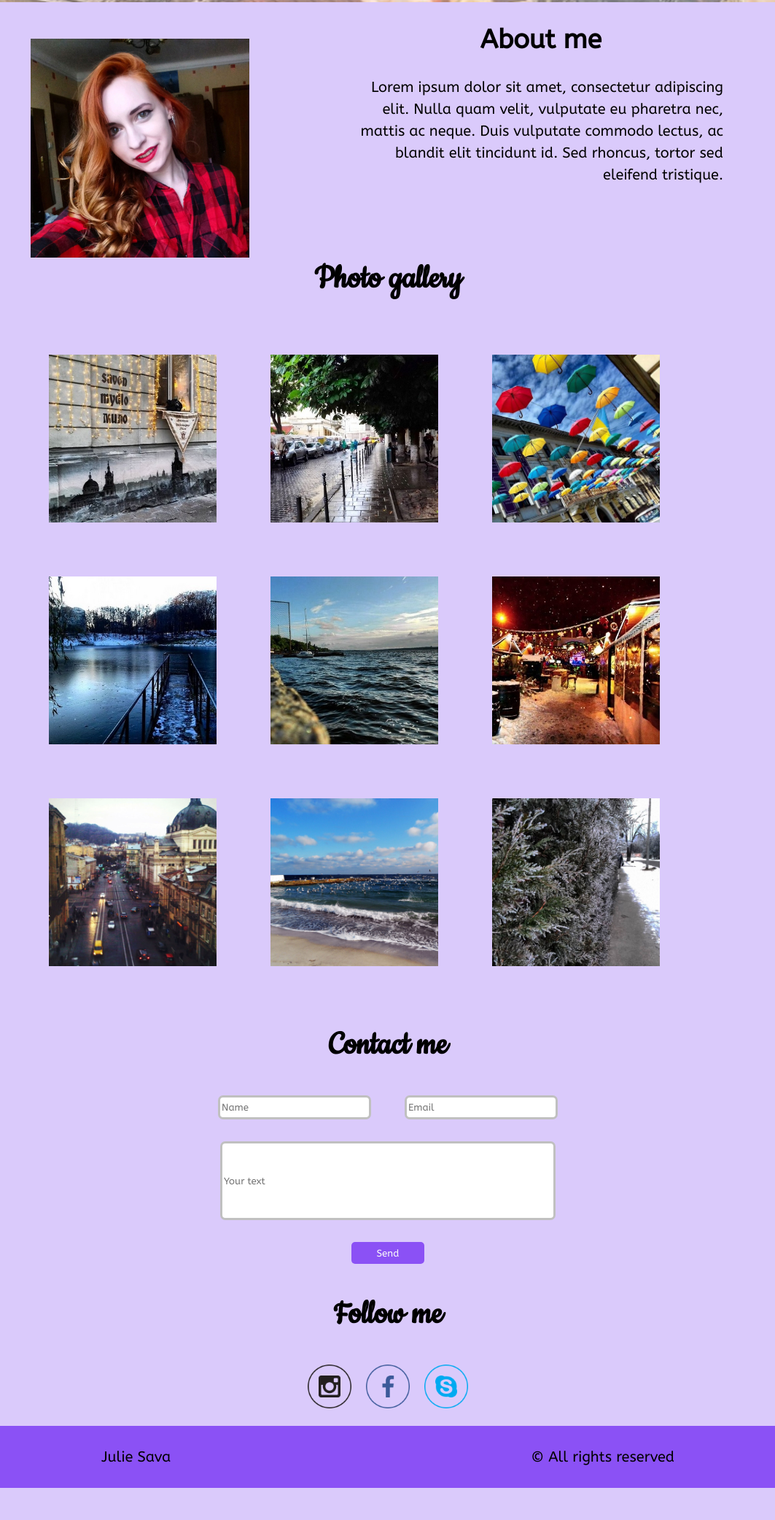
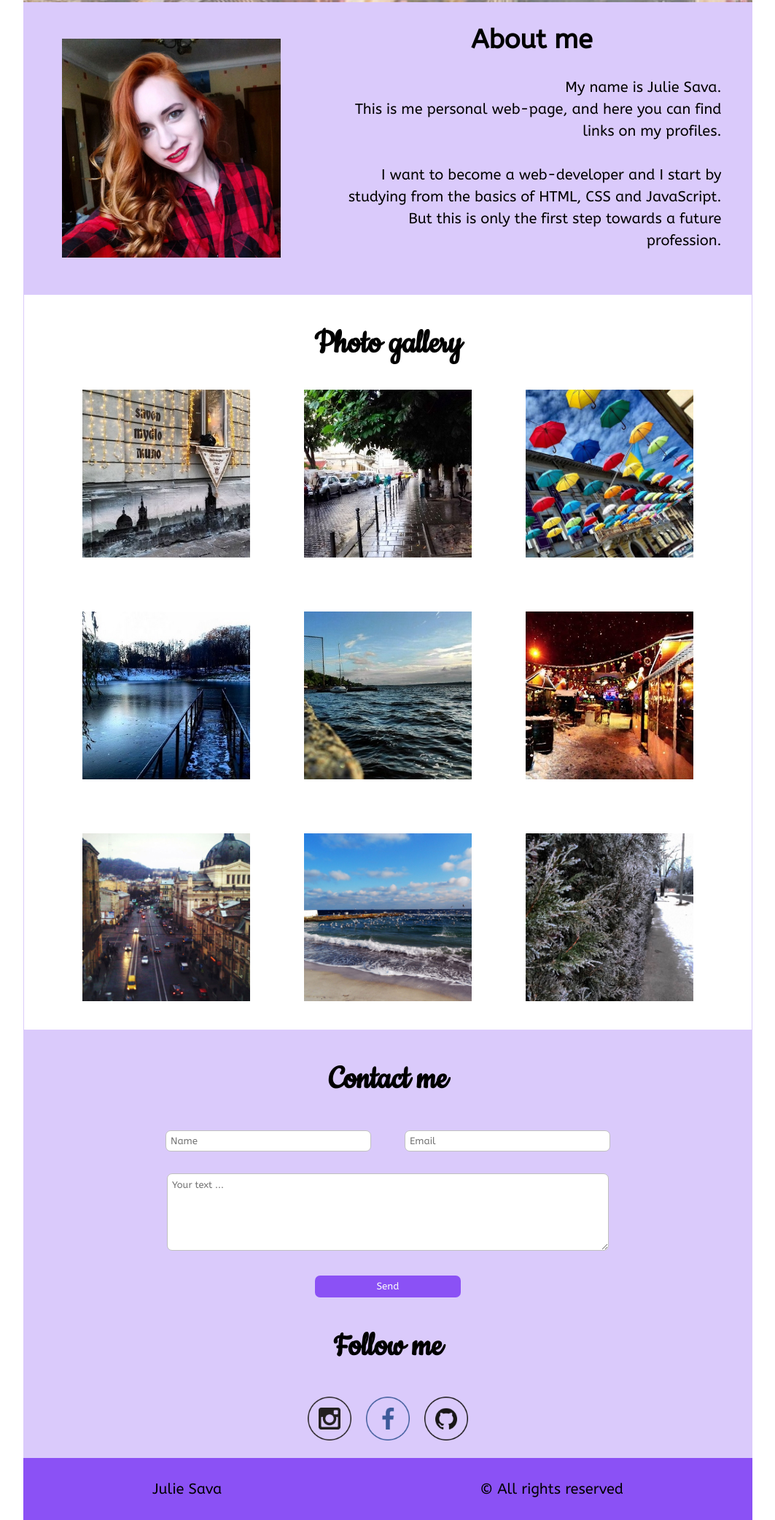
Before and after one commit to LiaEvgenieva/home-html-03, a plain HTML site: page index.html in a window 1280 px wide. Shown: the part 690-2773 px from the top of the page at 73% size, without its empty margins (108-1171 px from the left). Before the commit the page ends 2729 px from the top, so only its background shows below. Drawn offline with nearby package versions, Linux system fonts and the light colour scheme.

Commit message:
some changes

```diff
--- a/css/index.css
+++ b/css/index.css
@@ -1,8 +1,7 @@
 body {
-    margin: 0;
+    max-width: 1000px;
+    margin: auto;
     padding: 0;
-    background-color: #dacafb;
-    min-width: 375px;
 }
 
 header {
@@ -12,8 +11,9 @@ header {
     background-image: url(../images/background.jpg);
     background-repeat: no-repeat;
     background-size: cover;
+    background-position: center center;
+    background-color: #dacafb;
 }
-
 
 header ul {
     margin: 0;
@@ -23,6 +23,15 @@ header ul {
 
 header ul li{
     display: inline;
+}
+
+header ul li a:hover {
+    color: #8b51f5;
+   }
+
+nav {
+    max-width: 800px;
+    margin: auto;
 }
 
 nav ul {
@@ -43,6 +52,7 @@ nav li a {
     text-align: center;
     font-family: "Cookie-Regular";
     font-size: 100px;
+    margin-top: 150px;
 }
 
 #home h2 {
@@ -51,19 +61,18 @@ nav li a {
     font-size: 60px;
 }
 
-main {
-    max-width: 1000px;
-    margin: auto;
-}
-
 #gallery h2, #contact h2, #follow h2 {
     text-align: center;
     font-family: "Cookie-Regular";
     font-size: 50px;
+    margin-top: 0;
 }
 
 #about {
     display: flex;
+    background-color: #dacafb;
+    height: 400px;
+    justify-content: space-around;
 }
 
 .about-img {
@@ -81,8 +90,8 @@ main {
 .about-text {
     justify-content: flex-end;
     height: 310px;
-    width: 500px;
-    margin-left: 150px;
+    width: 520px;
+
 }
 
 #about h2 {
@@ -98,42 +107,70 @@ main {
     text-align: right;
 }
 
+#gallery {
+    text-align: center;
+    background-color: #fff;
+    border: 1px solid #dacafb;
+    padding-top: 40px;
+}
+
+#gallery h2 {
+    margin-bottom: 0;
+}
+
 #gallery img {
     width: 230px;
     height: 230px;
     margin: 35px 35px;
 }
 
+#contact {
+    background-color: #dacafb;
+    padding-top: 40px;
+}
+
 #contact form {
     text-align: center;
 }
 
-#contact input, #contact button {
+#contact input, #contact textarea, #contact button {
     font-family: "ABeeZee-Regular";
-    border: solid #c0c0c0 3px;
     border-radius: 7px;
 }
 
 .input {
-    width: 200px;
+    width: 276px;
     height: 25px;
     margin: 0 21px;
+    border: solid #c0c0c0 1px;
 }
 
-.textarea {
-    width: 450px;
+textarea {
+    width: 600px;
     height: 100px;
     margin: 30px 0 0 0;
+    border: solid #c0c0c0 1px;
+    font-size: 13px;
+    line-height: 2;
 }
 
-#contact button {
-    width: 100px;
+.button {
+    width: 200px;
     background-color: #8b51f5;
     color: #fafafa;
     border: none;
     border-radius: 5px;
     margin-top: 30px;
     height: 30px;
+}
+
+input:focus, textarea:focus {
+    box-shadow: 1px 1px 7px #8b51f5;
+}
+
+#follow {
+    background-color: #dacafb;
+    padding-top: 40px;
 }
 
 #follow div {
@@ -161,6 +198,30 @@ footer span {
     font-size: 20px;
 }
 
+@media (max-width: 840px) {
+
+   #about {
+       display: flex;
+       flex-direction: column;
+       height: 800px;
+       align-items: center;
+       justify-content: flex-start;
+   }
+
+   .about-img {
+       margin-left: 0;
+
+   }
+
+   .about-text {
+       margin: 10px 10px 10px 10px;
+       width: 300px;
+       align-items: center;
+   }
+}
+
+
+
 @font-face {
 font-family: "ABeeZee-Regular";
 src: url("../fonts/ABeeZee-Regular.otf") format("truetype");
--- a/index.html
+++ b/index.html
@@ -32,11 +32,16 @@
             </div>
             <div class="about-text">
                 <h2>About me</h2>
-            <p>
-                Lorem ipsum dolor sit amet, consectetur adipiscing elit. Nulla quam velit,
-                vulputate eu pharetra nec, mattis ac neque. Duis vulputate commodo lectus,
-                ac blandit elit tincidunt id. Sed rhoncus, tortor sed eleifend tristique.
-            </p>
+                <p>
+                    My name is Julie Sava.
+                    <br>
+                    This is me personal web-page, and here you can find links on my profiles.
+                    <br>
+                    <br>
+                    I want to become a web-developer and I start by studying from the basics of HTML, CSS and JavaScript.
+                    <br>
+                    But this is only the first step towards a future profession.
+                </p>
             </div>
         </section>
 
@@ -58,12 +63,12 @@
         <section id="contact">
             <h2>Contact me</h2>
             <form id="contact-form">
-                <input class="input" type="text" name="name" placeholder="Name" required/>
-                <input class="input" type="email" name="email" placeholder="Email" required/>
+                <input class="input" type="text" name="name" id="name" placeholder=" Name" required/>
+                <input class="input" type="email" name="email" id="email" placeholder=" Email" required/>
                 <br>
-                <input class="textarea" type="textarea" placeholder="Your text"/>
+                <textarea type="text" id="message" placeholder=" Your text ..."></textarea>
                 <br>
-                <button type="submit" value="Send">Send</button>
+                <input class="button" type="submit" value="Send" required/>
             </form>
 
             <dialog id="thank-dialog">
@@ -78,9 +83,9 @@
         <section id="follow">
             <h2>Follow me</h2>
             <div>
-                <a href="https://www.instagram.com/lia_evgenieva/" alt="inatsgram"><img src="images/instagram.png"></a>
-                <a href="https://www.facebook.com/juli.fedorovich" alt="facebook"><img src="images/facebook.png"></a>
-                <img src="images/skype.png" alt="skype">
+                <a href="https://www.instagram.com/lia_evgenieva/"><img src="images/instagram.png" alt="inatsgram"></a>
+                <a href="https://www.facebook.com/juli.fedorovich"><img src="images/facebook.png" alt="facebook"></a>
+                <a href="https://github.com/LiaEvgenieva"><img src="images/github.png" alt="github"></a>
             </div>
         </section>
 
@@ -95,6 +100,5 @@
             integrity="sha256-hwg4gsxgFZhOsEEamdOYGBf13FyQuiTwlAQgxVSNgt4="
             crossorigin="anonymous"></script>
     <script src="js/feedback_form.js"></script>
-    <script src="js/index.js"></script>
 </body>
 </html>
--- a/js/feedback_form.js
+++ b/js/feedback_form.js
@@ -7,7 +7,7 @@ function sendForm(ev) {
      if (form.checkValidity()) {
          ev.preventDefault();
          $.ajax({
-            url: "https://formspree.io/lishchynskiy91@gmail.com",
+             url: "https://formspree.io/juli.evgenievna@gmail.com",
              method: "POST",
              data: {
                  name: $('#name').val(),
```
Also changed, not shown: images/github.png (added), images/skype.png (deleted), js/index.js (deleted). Lines whose indentation alone changed are shown as unchanged.
